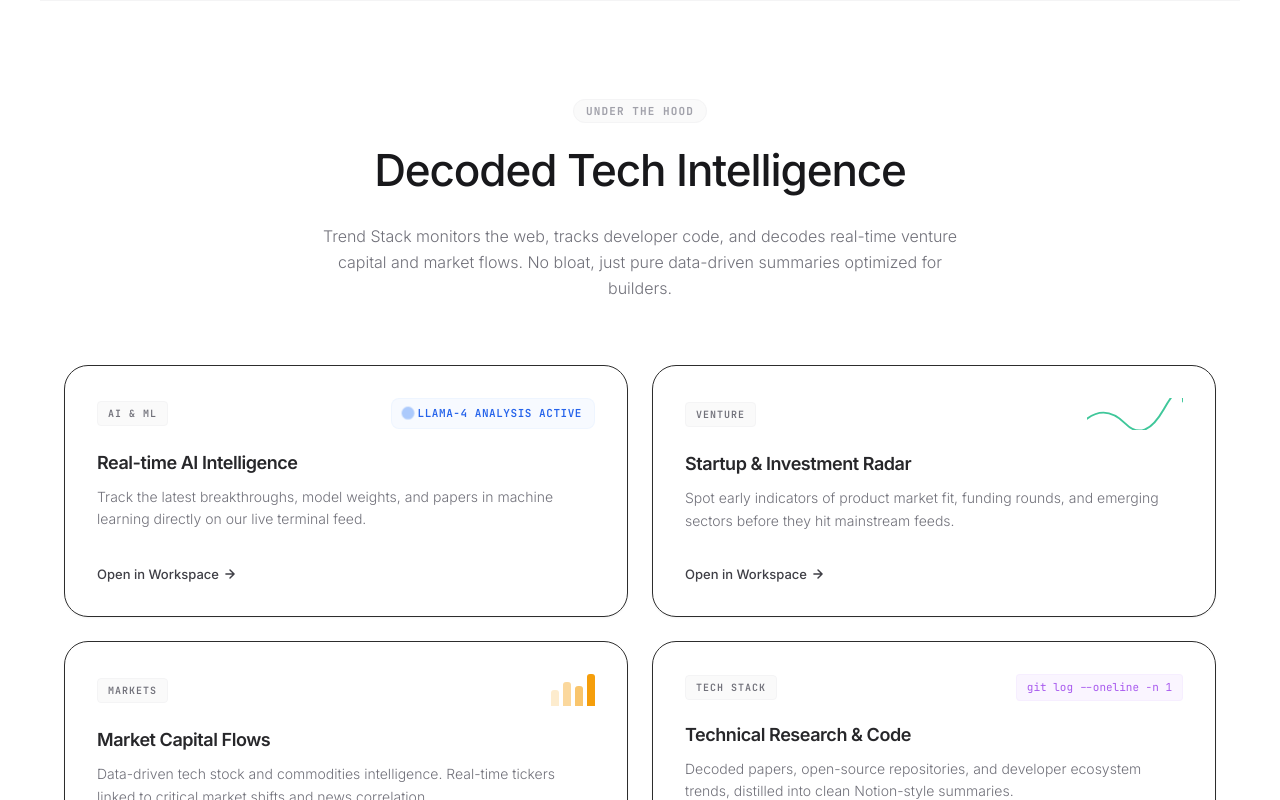
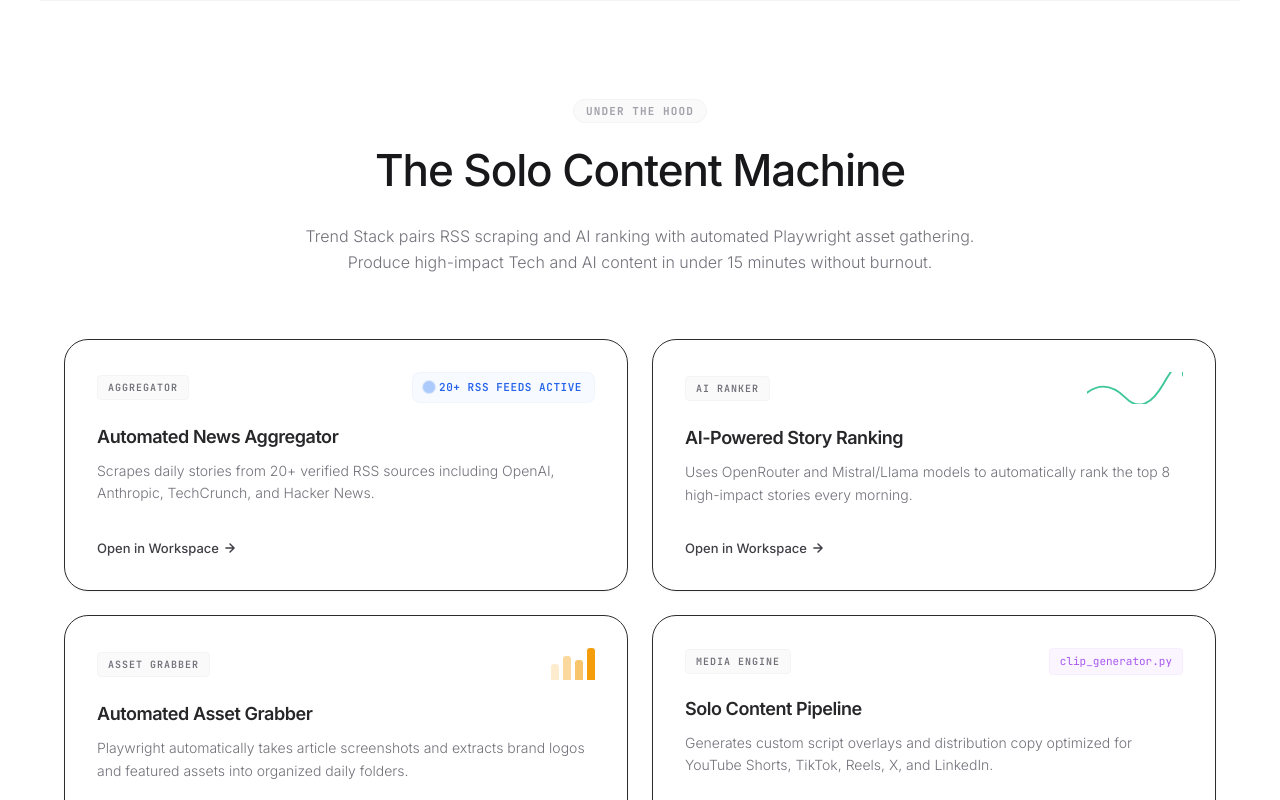
Before and after one commit to IBE-GIDEON/trend-stack, a Next.js app: page / in a window 1280 px wide. Shown: the part 1600-2400 px from the top of the page. Built offline with nearby package versions, Linux system fonts and the light colour scheme.

Commit message:
feat: update landing page and dashboard copy to focus on the news aggregator & content pipeline machine

```diff
--- a/components/hero/Hero.tsx
+++ b/components/hero/Hero.tsx
@@ -9,8 +9,8 @@
       return {
         title: "Trend Stack Intelligence Hub",
         icon: "🏠",
-        description: "Welcome to the premium technology intelligence workspace. Below is the active database containing real-time market data, AI benchmarks, VC funding, and investigative tech journalism.",
-        tags: ["News Center", "Active Desk"],
+        description: "Welcome to your solo content machine. Monitor the automated news aggregator feeds, view daily AI-ranked tech stories, and access downloaded screenshots and featured media assets.",
+        tags: ["News Aggregator", "Content Pipeline"],
       };
     case "news":
       return {
--- a/components/landing/LandingHero.tsx
+++ b/components/landing/LandingHero.tsx
@@ -78,33 +78,33 @@
     },
   };
 
-  const heroHeadline = "Experience liftoff with the next-gen intelligence platform";
+  const heroHeadline = "Automate Your Tech Intelligence & Media Pipeline";
   const headlineWords = heroHeadline.split(" ");
 
   const featureCards = [
     {
-      title: "Real-time AI Intelligence",
-      description: "Track the latest breakthroughs, model weights, and papers in machine learning directly on our live terminal feed.",
-      badge: "AI & ML",
+      title: "Automated News Aggregator",
+      description: "Scrapes daily stories from 20+ verified RSS sources including OpenAI, Anthropic, TechCrunch, and Hacker News.",
+      badge: "Aggregator",
       accent: "#3b82f6", // blue
       graphic: (
         <div className="flex items-center space-x-1.5 bg-blue-50/50 border border-blue-100/30 px-3 py-1.5 rounded-lg">
           <span className="w-2 h-2 rounded-full bg-blue-500 animate-ping" />
-          <span className="text-[11px] font-mono text-blue-600 font-semibold tracking-wider uppercase">Llama-4 Analysis Active</span>
+          <span className="text-[11px] font-mono text-blue-600 font-semibold tracking-wider uppercase">20+ RSS Feeds Active</span>
         </div>
       ),
     },
     {
-      title: "Startup & Investment Radar",
-      description: "Spot early indicators of product market fit, funding rounds, and emerging sectors before they hit mainstream feeds.",
-      badge: "Venture",
+      title: "AI-Powered Story Ranking",
+      description: "Uses OpenRouter and Mistral/Llama models to automatically rank the top 8 high-impact stories every morning.",
+      badge: "AI Ranker",
       accent: "#10b981", // green
       graphic: <Sparkline color="#10b981" />,
     },
     {
-      title: "Market Capital Flows",
-      description: "Data-driven tech stock and commodities intelligence. Real-time tickers linked to critical market shifts and news correlation.",
-      badge: "Markets",
+      title: "Automated Asset Grabber",
+      description: "Playwright automatically takes article screenshots and extracts brand logos and featured assets into organized daily folders.",
+      badge: "Asset Grabber",
       accent: "#f59e0b", // yellow
       graphic: (
         <div className="flex space-x-1 items-end h-8">
@@ -116,13 +116,13 @@
       ),
     },
     {
-      title: "Technical Research & Code",
-      description: "Decoded papers, open-source repositories, and developer ecosystem trends, distilled into clean Notion-style summaries.",
-      badge: "Tech Stack",
+      title: "Solo Content Pipeline",
+      description: "Generates custom script overlays and distribution copy optimized for YouTube Shorts, TikTok, Reels, X, and LinkedIn.",
+      badge: "Media Engine",
       accent: "#8b5cf6", // purple
       graphic: (
         <div className="font-mono text-[11px] text-purple-600/80 bg-purple-50 px-2.5 py-1 rounded border border-purple-100/50">
-          git log --oneline -n 1
+          clip_generator.py
         </div>
       ),
     },
@@ -204,7 +204,7 @@
             variants={itemVariants}
             className="font-sans text-[17px] md:text-[19px] text-zinc-500 max-w-xl mb-10 leading-relaxed font-light"
           >
-            A technology intelligence desk running coordinated data agents. Monitor the signals that shape AI, startups, markets, and open source.
+            Scrape 20+ tech feeds, rank stories with AI, and auto-grab screenshots, logos, and featured images for your social media content pipeline.
           </motion.p>
 
           {/* CTA Buttons */}
@@ -245,10 +245,10 @@
             Under the Hood
           </span>
           <h2 className="text-[32px] md:text-[44px] font-sans font-medium text-zinc-900 tracking-tight mt-4 mb-5">
-            Decoded Tech Intelligence
+            The Solo Content Machine
           </h2>
           <p className="text-[16px] text-zinc-500 leading-relaxed font-light">
-            Trend Stack monitors the web, tracks developer code, and decodes real-time venture capital and market flows. No bloat, just pure data-driven summaries optimized for builders.
+            Trend Stack pairs RSS scraping and AI ranking with automated Playwright asset gathering. Produce high-impact Tech and AI content in under 15 minutes without burnout.
           </p>
         </motion.div>
 
@@ -333,7 +333,7 @@
               Enter the Trend Stack Workspace
             </h2>
             <p className="text-[15px] text-zinc-400 leading-relaxed font-light">
-              Skip the reading list. Let our autonomous agents gather, prioritize, and write briefs directly in your customized workspace dashboard.
+              Unlock the RSS news aggregator, AI ranking engine, and Playwright screenshot generator directly from your desktop dashboard workspace.
             </p>
           </div>
 
```
